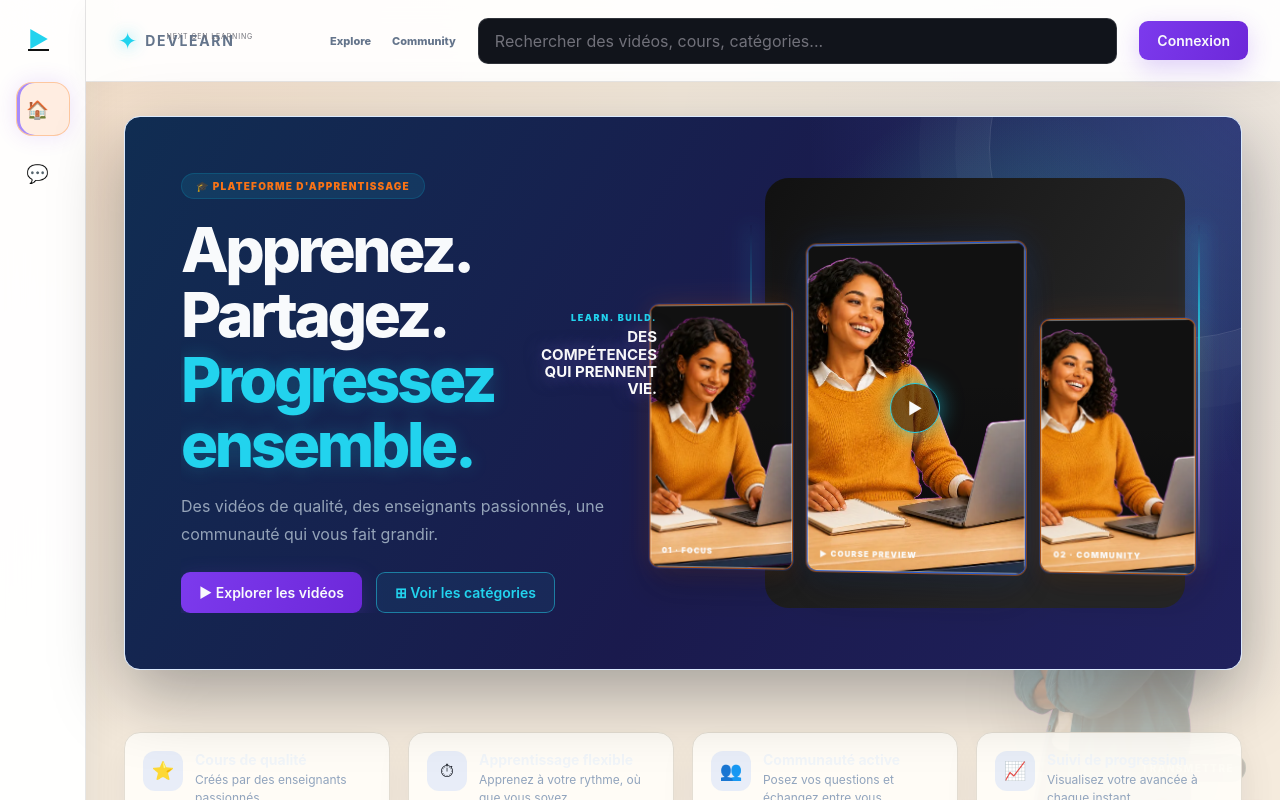
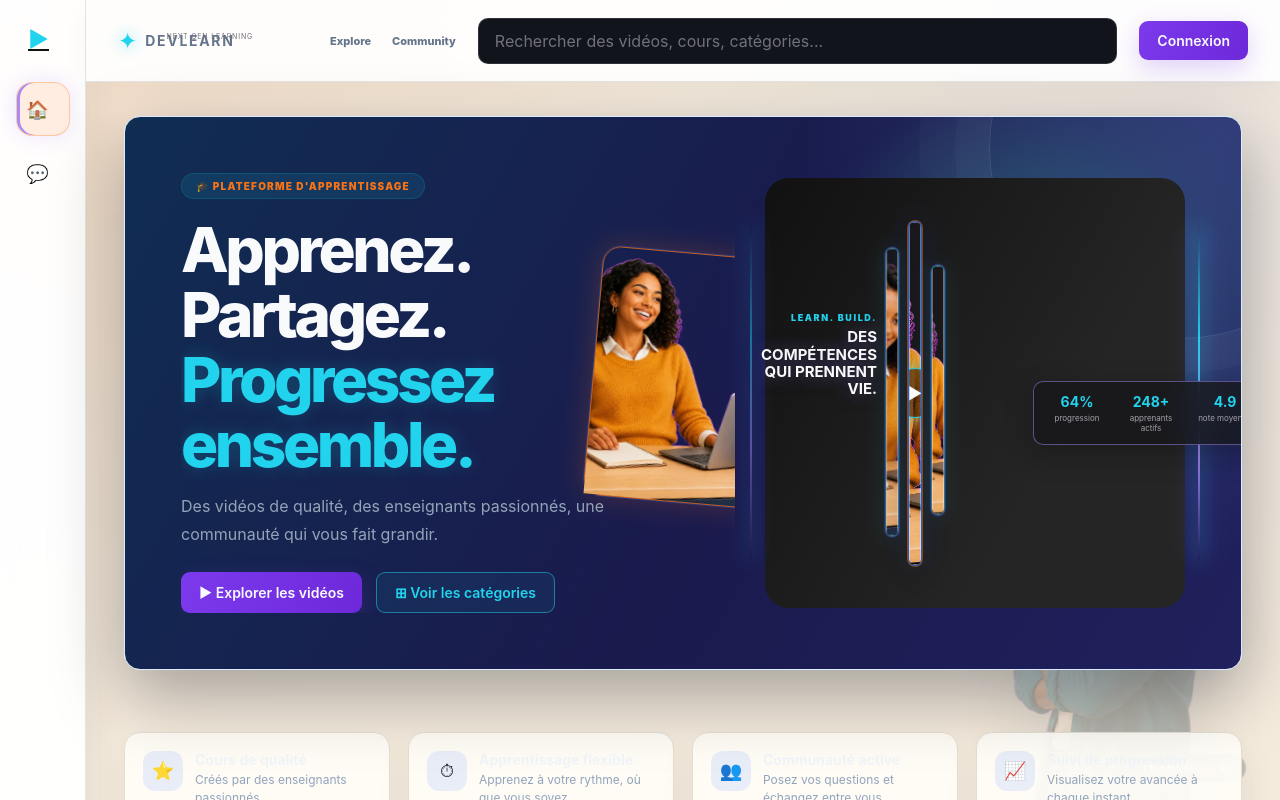
Before and after one commit to geromguershom-dot/video-tutorials-platform-frontend, a React app: page / in a window 1280 px wide. Shown: the top 800 px of the page. Built offline with nearby package versions, Linux system fonts and the light colour scheme; no server answers; the HTML template or start-up script is replaced by a standard one.

Commit message:
fix: restore hero flex panels and foreground animation

```diff
--- a/src/index.css
+++ b/src/index.css
@@ -2093,3 +2093,20 @@ body { background-image: radial-gradient(circle at 8% 6%, rgba(249,115,22,.08),
 .hero-image-panel.panel-small { width: 150px !important; height: 250px !important; }
 .hero-image-panel img { min-width: 100%; min-height: 100%; }
 .localhost-brand, .localhost-topbar-brand, .localhost-logo, .topbar-localhost-logo, .brand-divider { display: none !important; }
+
+/* RESTORE ORIGINAL HERO FLEXBOX — ANIMATED CHARACTER ONLY */
+.hero-panel-grid { min-width: 0; min-height: 0; width: 100%; height: 330px; gap: 9px; align-items: center; transform: perspective(850px) rotateY(-5deg); }
+.hero-image-panel { flex: 1 1 0 !important; width: auto !important; height: 235px !important; border: 1px solid rgba(34,211,238,.56); border-radius: 10px; background: #18181B; box-shadow: 0 0 0 1px rgba(124,58,237,.35), 0 0 20px rgba(34,211,238,.13); transform: none; filter: none !important; opacity: 1 !important; }
+.hero-image-panel.panel-tall { flex: 1 1 0 !important; width: auto !important; height: 290px !important; transform: none; }
+.hero-image-panel.panel-main { flex: 1 1 0 !important; width: auto !important; height: 345px !important; transform: none; }
+.hero-image-panel.panel-small { flex: 1 1 0 !important; width: auto !important; height: 250px !important; transform: none; }
+.hero-image-panel img { width: 100%; height: 100%; min-width: 0; min-height: 0; object-fit: cover; filter: saturate(.88) contrast(1.06); mix-blend-mode: normal !important; opacity: 1 !important; }
+.hero-image-panel:hover { flex: 1.7 1 0 !important; transform: translateY(-10px); border-color: #22D3EE; }
+.hero-image-panel.panel-tall:hover, .hero-image-panel.panel-main:hover, .hero-image-panel.panel-small:hover { transform: translateY(-10px); }
+.hero-title-backdrop { display: block !important; position: absolute; z-index: 5; top: 18%; right: -28px; left: auto; width: 170px; height: 250px; overflow: visible; border: 1px solid rgba(249,115,22,.75); border-radius: 18px; opacity: 1 !important; background: transparent; box-shadow: 0 0 0 1px rgba(37,99,235,.28), 0 0 28px rgba(249,115,22,.22); transform: translate3d(0, var(--scroll-character-y, 0px), 0) rotate(5deg); pointer-events: none; }
+.hero-title-backdrop::before { display: none; }
+.hero-title-backdrop::after { content: ''; position: absolute; z-index: 3; top: 10%; right: -2px; width: 2px; height: 80%; background: linear-gradient(180deg, transparent, #F97316 25%, #2563EB 70%, transparent); box-shadow: 0 0 15px #F97316, 0 0 24px #2563EB; animation: titleEdgeGlow 3s ease-in-out infinite; }
+.hero-title-backdrop img { position: relative; z-index: 2; display: block; width: 100%; height: 100%; object-fit: cover; object-position: center; opacity: 1 !important; filter: none !important; mix-blend-mode: normal !important; transform: none; }
+.hero-title-stage { position: relative; z-index: 4; }
+@media (max-width: 800px) { .hero-title-backdrop { right: -12px; width: 128px; height: 190px; } .hero-title-stage { padding-right: 70px; } }
+@media (prefers-reduced-motion: reduce) { .hero-title-backdrop::after { animation: none; } }
--- a/src/pages/Home.jsx
+++ b/src/pages/Home.jsx
@@ -61,8 +61,9 @@ export default function Home() {
   return (
     <div className="home-page">
       {/* HERO */}
-      <div className="hero hero-with-image">
+        <div className="hero hero-with-image">
                 <div className="hero-content hero-title-stage">
+          <div className="hero-title-backdrop hero-animated-character" aria-hidden="true"><img src={studentLaughing} alt="" /></div>
           <span className="hero-badge">
 {user?.role === 'teacher' ? '✦ ESPACE CRÉATEUR' : '🎓 PLATEFORME D\'APPRENTISSAGE'}</span>
           <h1 className="hero-title">
```
